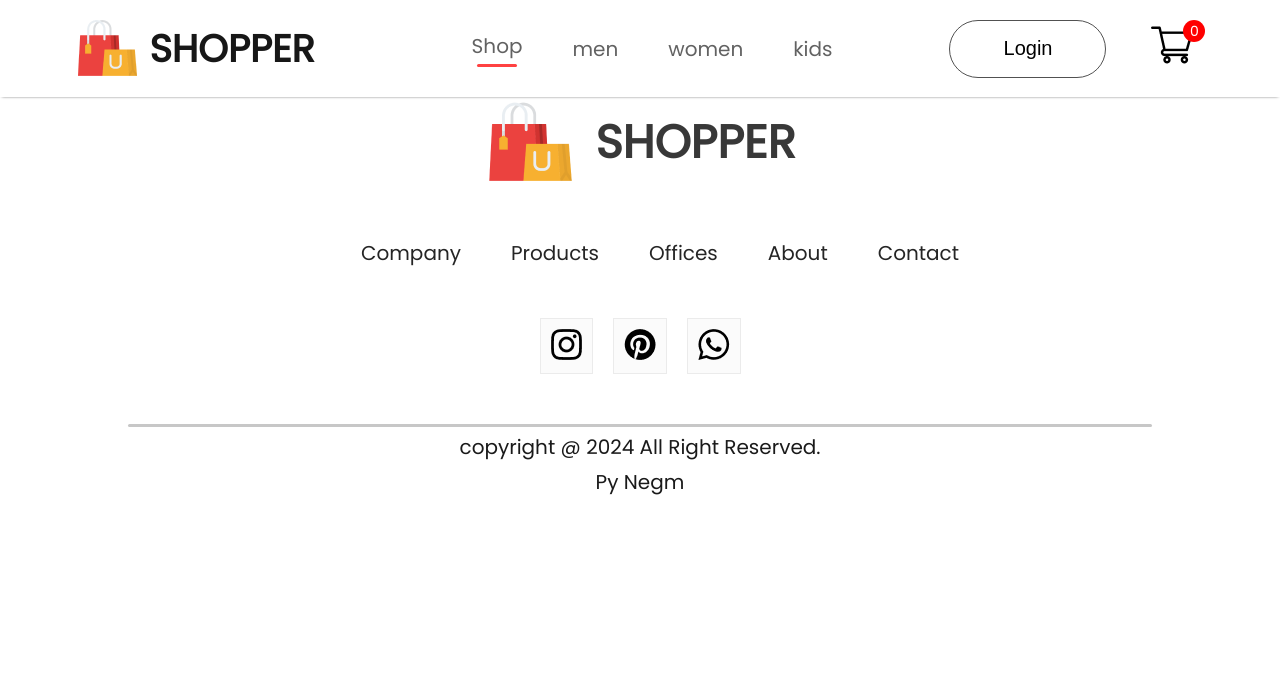
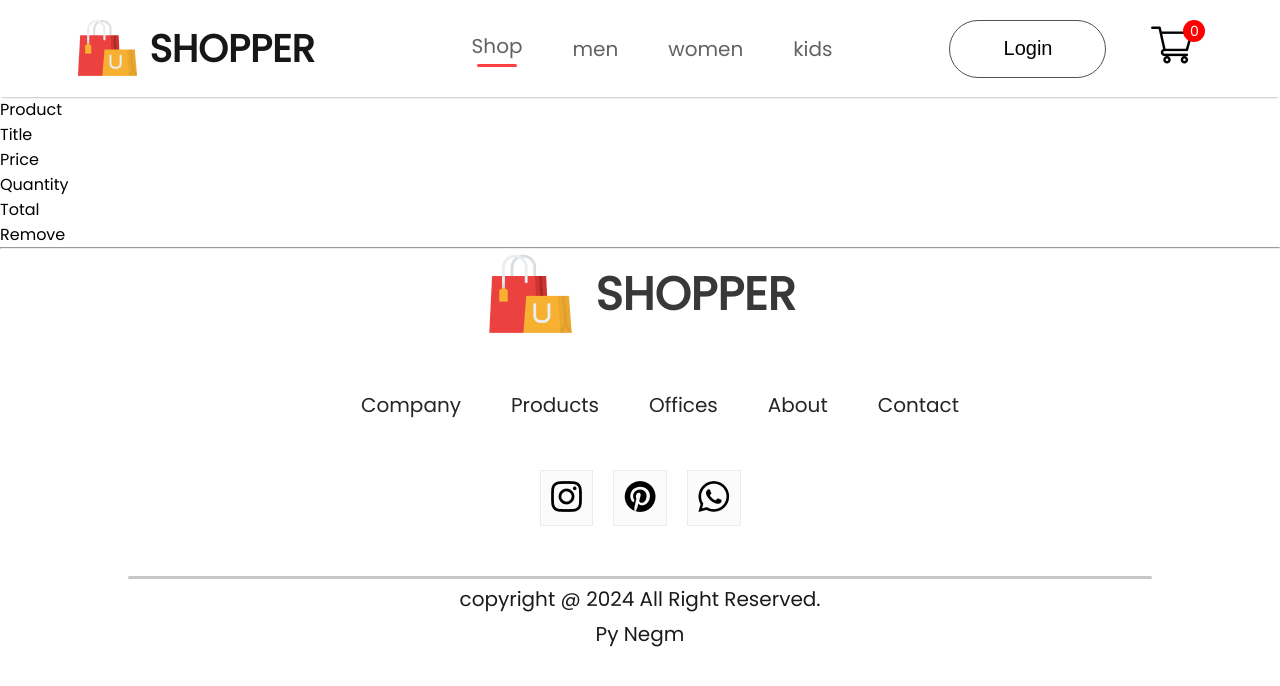
Before and after one commit to AbdelrahmanNegmMohmed/e-comiric-3, a React (Create React App) app: page /cart in a window 1280 px wide. Shown: the top 686 px of the page. Built offline with nearby package versions, Linux system fonts and the light colour scheme.

Commit message:
add product in bascket

```diff
--- /dev/null
+++ b/src/Components/CartItems/CartItems.jsx
@@ -0,0 +1,46 @@
+import React, { useContext } from 'react'
+import "./CartItems.css"
+import { Shopcontext } from '../../Context/ShopContext'
+import remov_icon from "../Assets/cart_cross_icon.png"
+
+const CartItemsend = () => {
+    const {all_product,cartItems,removeFromCart}=useContext(Shopcontext)
+    console.log(all_product,"all products");
+    console.log(cartItems,"cart items");
+  return (
+    <div className='cartitems'>
+          <div className="cartitems-format-main">
+        <p>Product</p>
+        <p>Title</p>
+        <p>Price</p>
+        <p>Quantity</p>
+        <p>Total</p>
+        <p>Remove</p>
+    </div>
+    <hr />
+    <div>
+    {all_product.map((e)=>{
+            if(cartItems[e.id]>0)
+            {
+                return <div>
+                    <div className='cartitem-format'>
+                        <img src={e.image} alt="" className='carticon-product-icon' />
+                        <p>{e.name}</p>
+                        <p>${e.new_price}</p>
+                        <button className='cartitems-quantity'>{cartItems[e.id]}</button>
+                        <p>{e.new_price*cartItems[e.id]}</p>
+                        <img src={remov_icon} onClick={()=>{removeFromCart(e.id)}} alt="" />
+                    </div>
+                   <hr />
+                 </div>
+            }
+        })}
+
+    </div>
+
+
+    </div>
+  )
+}
+
+export default CartItemsend;
--- a/src/Context/ShopContext.jsx
+++ b/src/Context/ShopContext.jsx
@@ -19,7 +19,6 @@
     ...prev,
     [itemId]:prev[itemId]+1
   }))
-  console.log(cartItems,"cartitems");
 }
 
 
--- a/src/Pages/Cart.jsx
+++ b/src/Pages/Cart.jsx
@@ -1,9 +1,11 @@
 import React from 'react'
+import CartItemsend from '../Components/CartItems/CartItems'
 
 
 const Cart = () => {
   return (
     <div>
+      <CartItemsend/>
 
 
       </div>
```
Also changed, not shown: src/Components/CartItems/CartItems.css (added).
